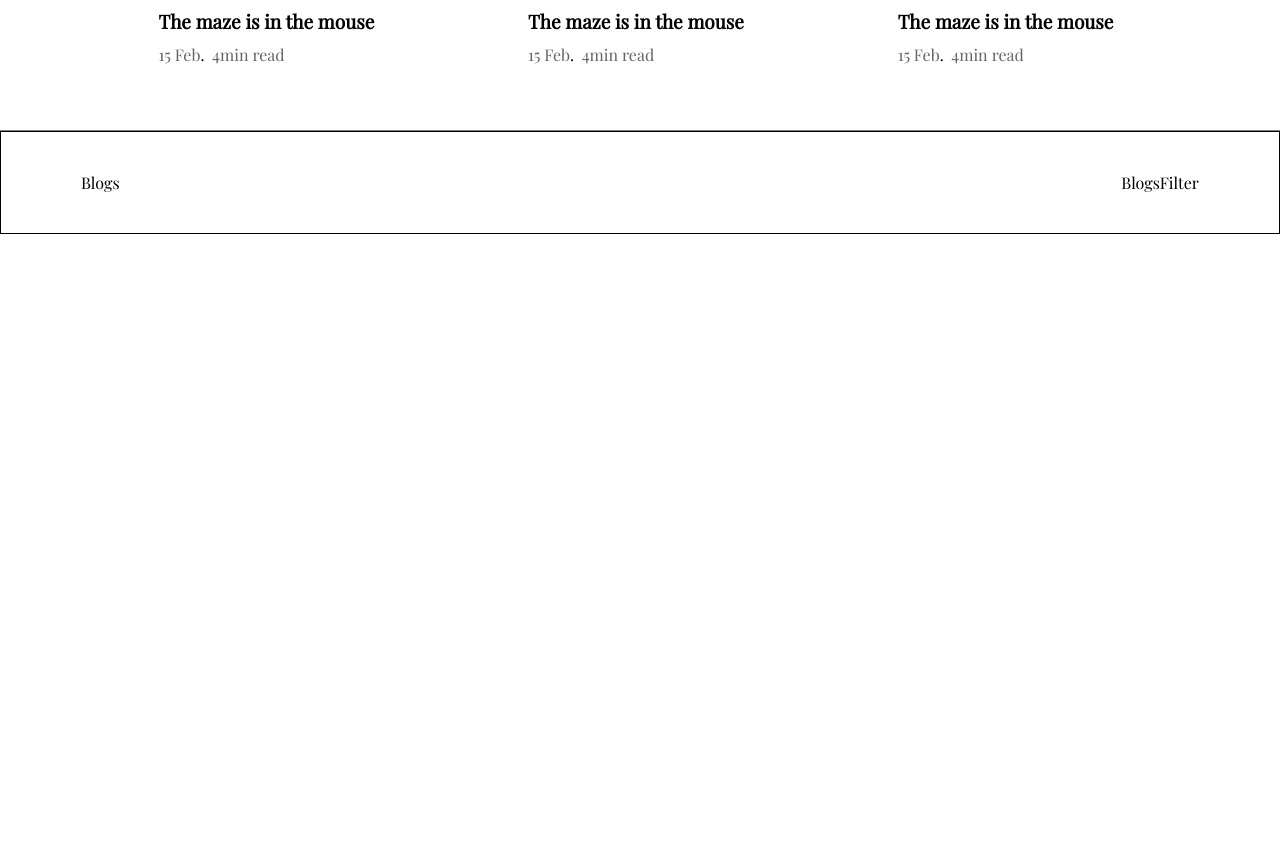
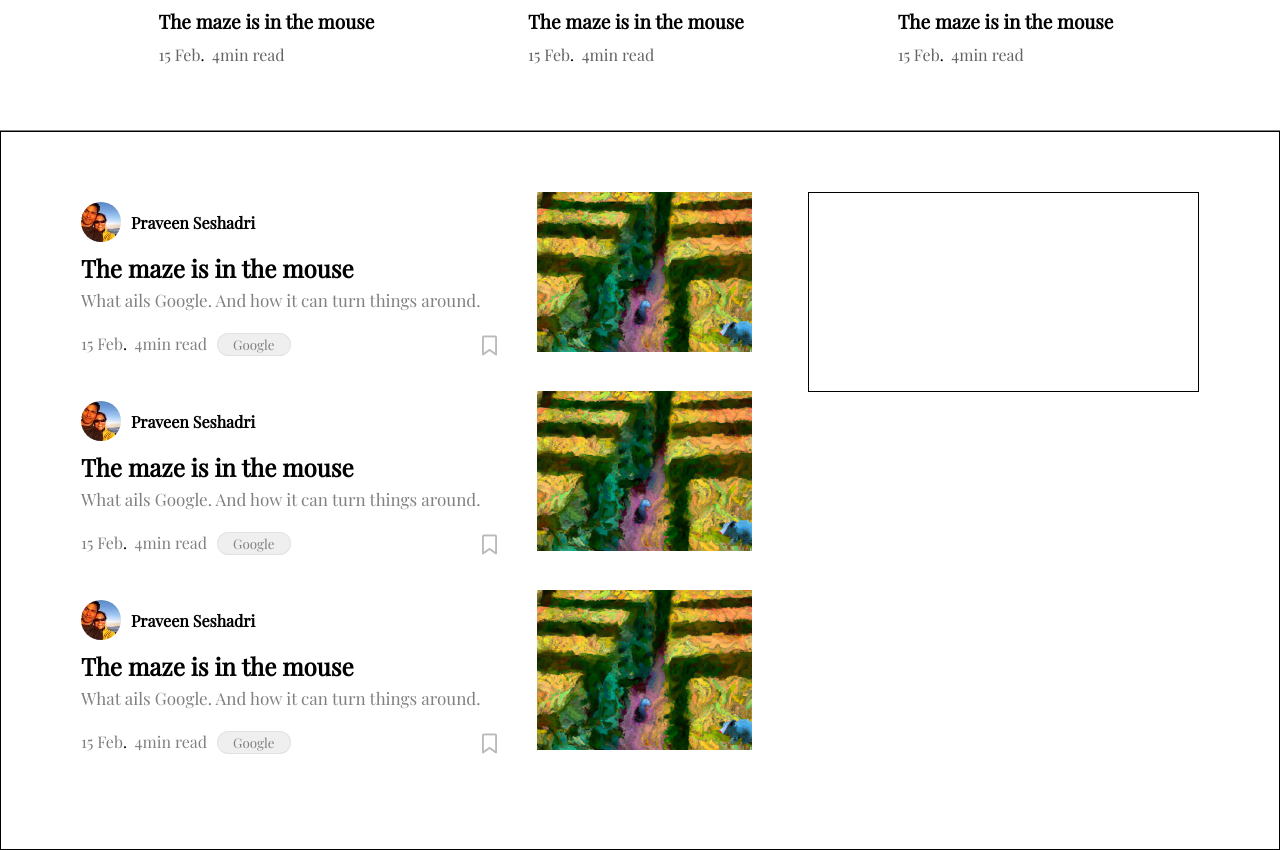
Before and after one commit to GulAkberova/Medium_Client, a React (Create React App) app: page / in a window 1280 px wide. Shown: the part 881-1731 px from the top of the page. Before the commit the page ends 1115 px from the top, so only its background shows below. Built offline with nearby package versions, Linux system fonts and the light colour scheme; a web font is replaced by a local one.

Commit message:
home page blog components design

```diff
--- a/public/index.html
+++ b/public/index.html
@@ -19,20 +19,12 @@
     rel="stylesheet"
     href="https://fonts.googleapis.com/css?family=Roboto:300,400,500,700&display=swap"
   />
+  <link rel="stylesheet" href="https://cdnjs.cloudflare.com/ajax/libs/font-awesome/6.3.0/css/all.min.css" integrity="sha512-SzlrxWUlpfuzQ+pcUCosxcglQRNAq/DZjVsC0lE40xsADsfeQoEypE+enwcOiGjk/bSuGGKHEyjSoQ1zVisanQ==" crossorigin="anonymous" referrerpolicy="no-referrer" />
     <title>React App</title>
   </head>
   <body>
     <noscript>You need to enable JavaScript to run this app.</noscript>
     <div id="root"></div>
-    <!--
-      This HTML file is a template.
-      If you open it directly in the browser, you will see an empty page.
 
-      You can add webfonts, meta tags, or analytics to this file.
-      The build step will place the bundled scripts into the <body> tag.
-
-      To begin the development, run `npm start` or `yarn start`.
-      To create a production bundle, use `npm run build` or `yarn build`.
-    -->
   </body>
 </html>
--- a/src/components/blogs/Blogs.jsx
+++ b/src/components/blogs/Blogs.jsx
@@ -1,9 +1,72 @@
-import React from 'react'
-
+import React from "react";
+import blogs from "./blogs.module.css";
+import blogs1 from "../../assets/images/blogs1.png";
+import trend1 from "../../assets/images/trend1.jpeg";
 function Blogs() {
   return (
-    <div>Blogs</div>
-  )
+    <section className={blogs.blogs_big_div}>
+      <div className={blogs.blogs_mini_div}>
+        <div className={blogs.blogs_mini_text}>
+          <div className={blogs.blogs_mini_text_img}>
+            <img src={trend1} />
+            <span>Praveen Seshadri</span>
+          </div>
+          <h2>The maze is in the mouse</h2>
+          <p>What ails Google. And how it can turn things around.</p>
+          <div className={blogs.blogs_mini_text_read}>
+            <div>
+            <span>15 Feb</span>.&nbsp; <span>4min read</span>
+            <button>Google</button>
+            </div>
+            <i class="fa-regular fa-bookmark"></i>
+          </div>
+        </div>
+        <div className={blogs.blogs_mini_img}>
+          <img src={blogs1} />
+        </div>
+      </div>
+      <div className={blogs.blogs_mini_div}>
+        <div className={blogs.blogs_mini_text}>
+          <div className={blogs.blogs_mini_text_img}>
+            <img src={trend1} />
+            <span>Praveen Seshadri</span>
+          </div>
+          <h2>The maze is in the mouse</h2>
+          <p>What ails Google. And how it can turn things around.</p>
+          <div className={blogs.blogs_mini_text_read}>
+            <div>
+            <span>15 Feb</span>.&nbsp; <span>4min read</span>
+            <button>Google</button>
+            </div>
+            <i class="fa-regular fa-bookmark"></i>
+          </div>
+        </div>
+        <div className={blogs.blogs_mini_img}>
+          <img src={blogs1} />
+        </div>
+      </div>
+      <div className={blogs.blogs_mini_div}>
+        <div className={blogs.blogs_mini_text}>
+          <div className={blogs.blogs_mini_text_img}>
+            <img src={trend1} />
+            <span>Praveen Seshadri</span>
+          </div>
+          <h2>The maze is in the mouse</h2>
+          <p>What ails Google. And how it can turn things around.</p>
+          <div className={blogs.blogs_mini_text_read}>
+            <div>
+            <span>15 Feb</span>.&nbsp; <span>4min read</span>
+            <button>Google</button>
+            </div>
+            <i class="fa-regular fa-bookmark"></i>
+          </div>
+        </div>
+        <div className={blogs.blogs_mini_img}>
+          <img src={blogs1} />
+        </div>
+      </div>
+    </section>
+  );
 }
 
-export default Blogs
+export default Blogs;
--- a/src/components/blogs/blogs.module.css
+++ b/src/components/blogs/blogs.module.css
@@ -0,0 +1,64 @@
+.blogs_big_div{
+    width: 60%;
+
+}
+.blogs_mini_div{
+    width: 100%;
+    display: flex;
+    justify-content: space-between;
+    margin-bottom: 25px;
+}
+.blogs_mini_text{
+    width: 62%;
+    padding: 10px 0px;
+}
+.blogs_mini_text_img{
+    display: flex;
+    align-items: center;
+}
+.blogs_mini_text_read{
+    display: flex;
+    justify-content: space-between;
+    align-items: flex-end;
+}
+.blogs_mini_text_read div span{
+    color: gray;
+}
+.blogs_mini_text_read i{
+    font-size: 20px;
+    color: rgba(128, 128, 128, 0.541);
+    padding-top: 10px;
+    cursor: pointer;
+}
+.blogs_mini_text_read div button{
+    padding: 2px 15px;
+    border: 1px solid rgba(158, 155, 155, 0.155);
+    background-color: rgba(158, 155, 155, 0.155);
+    color: gray;
+    border-radius: 20px;
+    margin: 0px 10px;
+}
+.blogs_mini_text_img img{
+    border-radius: 100%;
+}
+.blogs_mini_text_img span{
+   padding: 0px 10px;
+   font-weight: 600;
+}
+.blogs_mini_text h2{
+    padding: 10px 0px 5px 0px;
+}
+.blogs_mini_text p{
+    font-size: 17px;
+    color: gray;
+    padding: 0px 0px 15px 0px;
+}
+.blogs_mini_img{
+    width: 32%;
+    height: 160px;
+}
+.blogs_mini_img img{
+    width: 100%;
+    height: 100%;
+    object-fit: cover;
+}
--- a/src/components/blogsFilter/BlogsFilter.jsx
+++ b/src/components/blogsFilter/BlogsFilter.jsx
@@ -1,8 +1,10 @@
 import React from 'react'
-
+import blogsFilter from './blogsfilter.module.css'
 function BlogsFilter() {
   return (
-    <div>BlogsFilter</div>
+    <section className={blogsFilter.blogsFilter_big_div}>
+
+    </section>
   )
 }
 
--- a/src/components/blogsFilter/blogsfilter.module.css
+++ b/src/components/blogsFilter/blogsfilter.module.css
@@ -0,0 +1,5 @@
+.blogsFilter_big_div{
+    width: 35%;
+    height: 200px;
+    border: 1px solid black;
+}
--- a/src/pages/homepage/homepage.module.css
+++ b/src/pages/homepage/homepage.module.css
@@ -1,5 +1,5 @@
 .home_blogs_div{
-    padding: 40px 80px;
+    padding: 60px 80px;
     border: 1px solid black;
     display: flex;
     justify-content: space-between;
```
Also changed, not shown: src/assets/images/blogs1.png (added).
